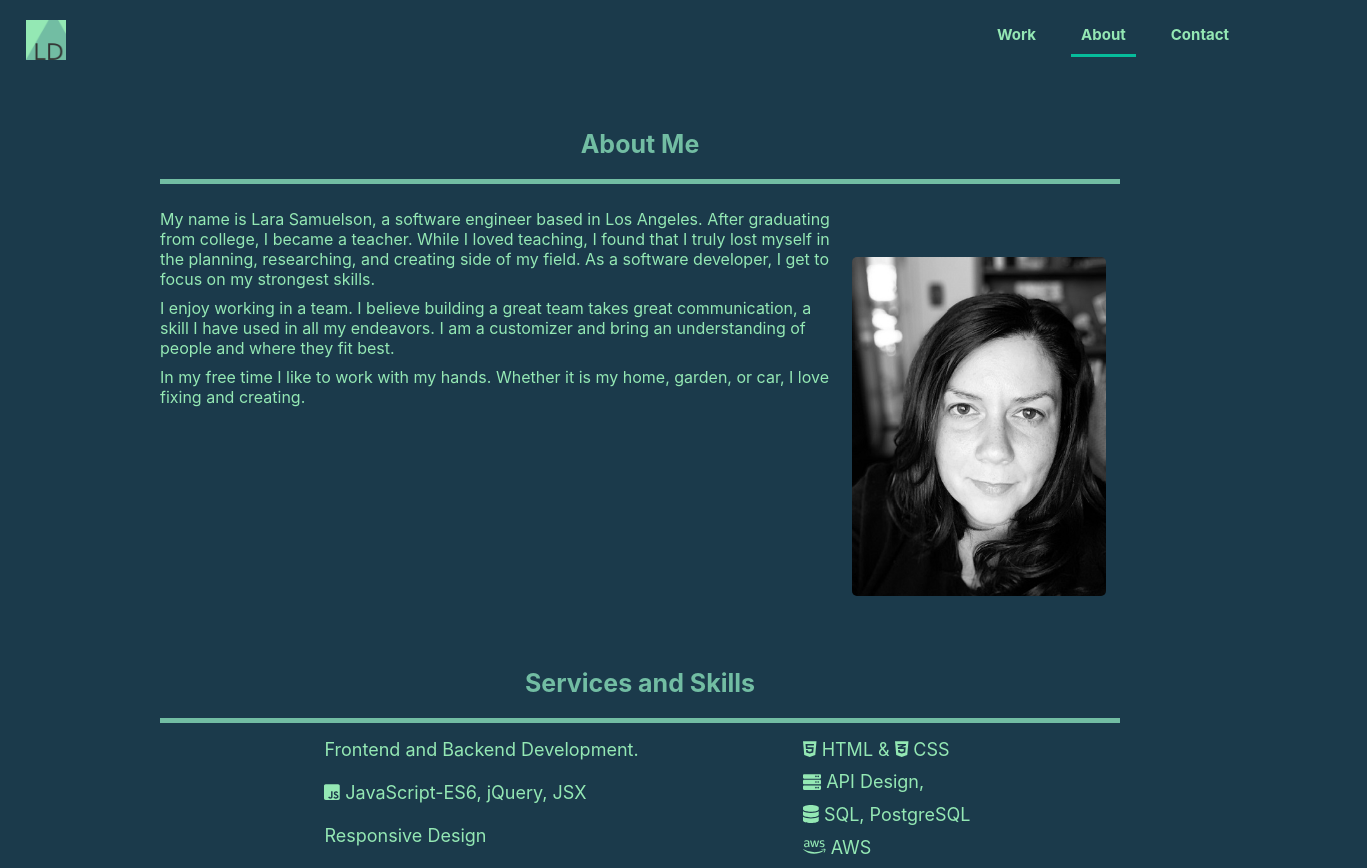
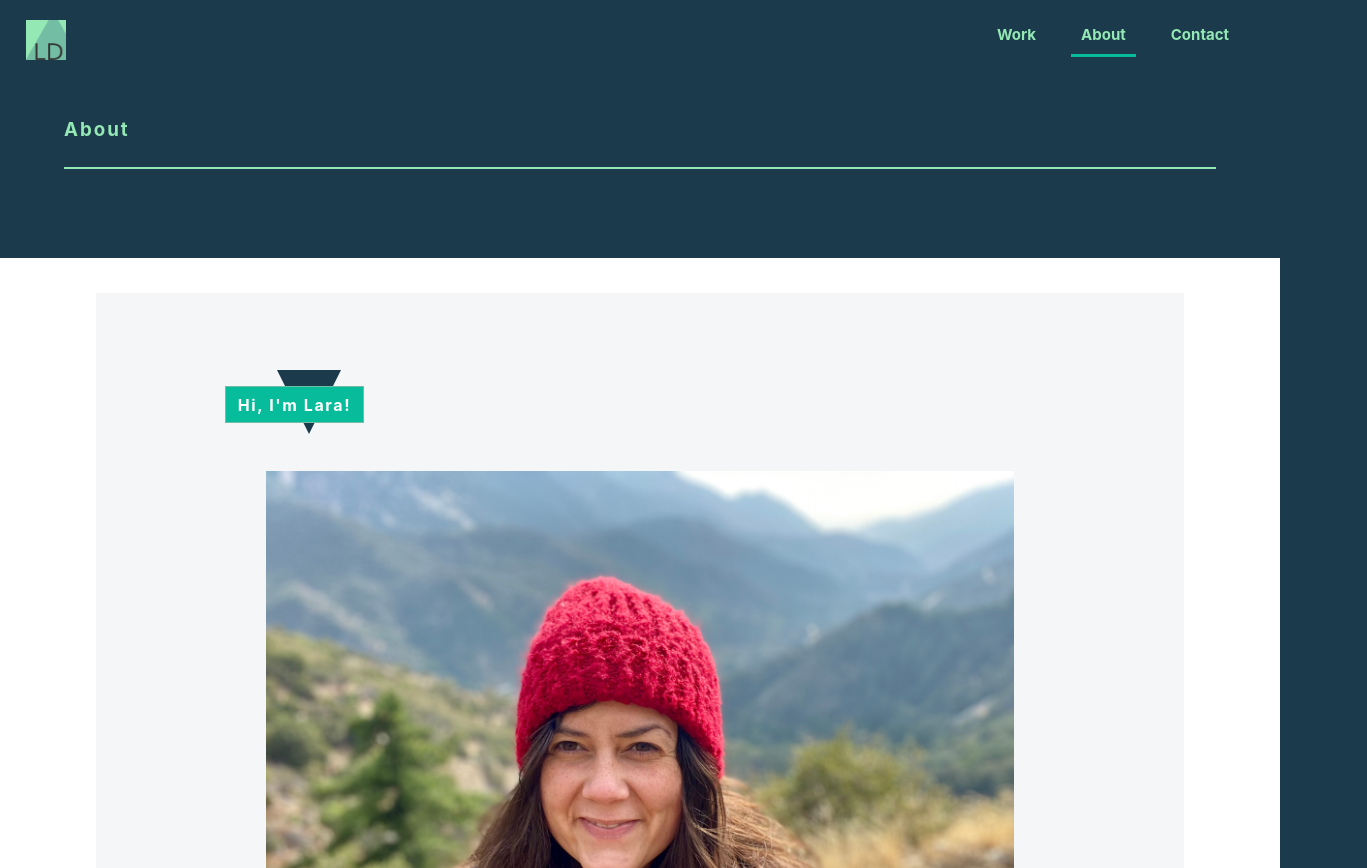
Before and after one commit to LaraDei/laraSamuelson, a React (Create React App) app: page /about in a window 1280 px wide. Shown: the top 868 px of the page, 1367 px wide, since content can reach past the window. Built offline with nearby package versions, Linux system fonts and the light colour scheme; a web font is replaced by a local one.

Commit message:
updated style on about, new img, added footer

```diff
--- a/src/App.css
+++ b/src/App.css
@@ -10,8 +10,11 @@ body{
 }
 .App {
   height: 100%;
+  width: 100%;
   text-align: center;
   margin: auto;
+  min-height: 100hv;
+  padding-bottom: 45px;
 }
 
 .app-main{
@@ -25,13 +28,19 @@ body{
 .App footer {
   display: none;
 }
-
+#footer{
+  position: absolute;
+  bottom: 0;
+  width: 100%;
+  height: 45px;
+  background-color: #1b3a4b;
+}
 
 
 @media (prefers-reduced-motion: no-preference) {
 
 }
-
+/*
 @media(min-width: 600px)  {
   .App footer {
     display: block;
@@ -43,4 +52,4 @@ body{
     z-index: 1;
   }
 
-}
+} */
--- a/src/App.js
+++ b/src/App.js
@@ -40,6 +40,7 @@ export default class App extends Component {
       <main className="app-main">
           {this.renderMainRoutes()}
       </main>
+      <footer id="footer"></footer>
       </div>
     );
   }
--- a/src/components/About/About.css
+++ b/src/components/About/About.css
@@ -1,31 +1,92 @@
 .about{
     display: flex;
     flex-direction: column;
+    margin-top: 25px;
+    color: #94e8b4;
+    text-align: left;
 }
-.about h2 {
-    color: #72bda3;
+.about .wrapper{
+    background-color: white;
+    color: #1b3a4b;
+}
+.about .title{
+    letter-spacing: 2px;
+    text-align: left;
+    margin-left: 5%;
+}
+
+.about .intro{
+    position: relative;
+    display: inline-block;
+    margin: 5% 10% 32px ;
+    text-align: left;
+    width: 100%;
+    height: 100%;
+}
+.second-group{
+    display: flex;
+    justify-content: center;
     text-align: center;
-    padding: 20px 0;
-    border-bottom: 5px solid #72bda3;
+    flex-direction: column;
+    margin: auto;
+}
+.about .hi::before {
+    content: "";
+    display: inline-block;
+    position: absolute;
+    z-index: 0;
+    top: 0;
+    left: 5%;
+    width: 0;
+    height: 0;
+    border-left: 2em solid transparent;
+    border-right: 2em solid transparent;
+    border-top: 4em solid #1b3a4b;
+}
 
+.about .header2.top {
+    z-index: 25;
+    position: relative;
+    text-align: left;
+    font-size: 1em;
+}
+
+.about hr{
+    width: 90%;
+    background-color: #94e8b4;
+    border: none;
+    height: 2px;
+    margin-bottom: 5vw;
 }
 .about img{
-    margin: auto;
-    width: 65%;
-    background-color: black;
-    border-radius: 5px;
+    max-width: 100%;
+    max-height: 100%;
 }
+
 .about .photo-self{
-    background-color: black;
-    padding-top: 5%;
-    padding-bottom: 5%;
-    margin-top: 5vw;
+    margin: 10%;
+    max-width: 96%;
+    max-height: 96%;
+}
+
+.about .header2{
+        color: white;
+        background-color: #06BC9B;
+        border-color: #72bda3;
+        border-style: solid;
+        padding: .45rem .75rem;
+        border-width: 1px;
+        letter-spacing: 0.1em;
+        display: inline-block;
+}
+
+.about .text{
+    margin: 40px 16px;
 }
 
 .about p{
     margin: auto;
-    padding-bottom: 9px;
-    color: #94e8b4;
+    padding-bottom: 16px;
 }
 
 .about ul{
@@ -36,18 +97,24 @@
 .about li{
     list-style: none;
     margin-bottom: 7%;
-    color: #94e8b4;
 }
 
-@media(min-width: 700px)  {
+
+@media(min-width: 1000px)  {
     .about{
-        width: 75%;
+        width: 100%;
         margin: auto;
-        margin-top: 35px;
+        margin-top: 25px;
     }
 
     .about .first-group {
         margin: auto;
+        margin-top: 35px;
+        width: 85%;
+        background-color: #f5f6f7;
+        padding: 25px;
+        text-align: left;
+        font-size: 1rem;
     }
     .bio{
         display: flex;
@@ -55,30 +122,36 @@
         margin-top: 25px;
     }
     .about img{
-        background-color: #1b3a4b;
-        width: 90%;
+        max-width: 100%;
+        max-height: 100%;
     }
+
     .about .photo-self{
-        background-color: #1b3a4b;
-        justify-content: center;
-        flex-grow: 1;
         margin: auto;
+        max-width: 72%;
+        max-height: 72%;
     }
 
     .about .text{
         width: 100%;
         text-align: left;
+        line-height: 1.5;
     }
     .second-group{
-        display: flex;
-        justify-content: space-evenly;
-        margin-right: 25px;
-    }
-    .about h2 {
-        margin: 0;
-        font-size: 25px;
+        width: 85%;
     }
     .about li{
-        font-size: 18px;
+        font-size: 1rem;
+    }
+    .skills-list{
+        margin-left: 40px;
+    }
+    .about ul{
+        -moz-column-count: 3;
+        -moz-column-gap: 60px;
+        -webkit-column-count: 3;
+        -webkit-column-gap: 60px;
+        column-count: 2;
+        column-gap: 60px;
     }
   }
--- a/src/components/About/About.js
+++ b/src/components/About/About.js
@@ -2,17 +2,25 @@ import React from 'react'
 import { FontAwesomeIcon } from '@fortawesome/react-fontawesome'
 import { faNodeJs, faJsSquare, faReact, faHtml5, faCss3Alt, faAws } from'@fortawesome/free-brands-svg-icons'
 import { faDatabase, faServer } from'@fortawesome/free-solid-svg-icons'
-import Lara from '../../images/lara-samuelson.jpg'
+import Lara from '../../images/LaraSamuelson.jpeg'
 import './About.css'
 
 export default function About(){
     return(
         <div id="about" className="about">
+            <h3 className="title">About</h3>
+            <hr className="title-line"></hr>
+            <div className="about wrapper">
                 <div className='first-group'>
-                <h2>About Me</h2>
-                <div className="bio">
+                    <div className="intro">
+                        <div className="hi"><h3 className="header2 top">Hi, I'm Lara!</h3></div>
+                        {/* <div id="triangle-down"></div>     */}
+                    </div>
+                    <div className="photo-self">
+                        <img src={Lara} alt="head shot Lara Samuelson" className="image-self" />
+                    </div>
                     <div className='text'>
-                        <p>My name is Lara Samuelson, a software engineer based in Los Angeles.
+                        <p>I'm a software engineer based in Los Angeles.
                             After graduating from college, I became a teacher. While I loved teaching,
                             I found that I truly lost myself in the planning, researching, and creating
                             side of my field. As a software developer, I get to focus on my strongest skills.
@@ -24,13 +32,11 @@ export default function About(){
                         <p>In my free time I like to work with my hands. Whether
                             it is my home, garden, or car, I love fixing and creating.</p>
                     </div>
-                <div className="photo-self">
-                    <img src={Lara} alt="head shot Lara Samuelson" className="image-self" />
                 </div>
-                </div>
-            </div>
-            <h2>Services and Skills</h2>
+
                 <div className="second-group">
+                    <h3 className="header2" >Services and Skills</h3>
+                    <div className="skills-list">
                         <ul>
                             <li>Frontend and Backend Development.</li>
                             <li><FontAwesomeIcon icon={faJsSquare}/> JavaScript-ES6, jQuery, JSX</li>
@@ -45,5 +51,7 @@ export default function About(){
                         </ul>
                     </div>
                 </div>
+            </div>
+        </div>
     )
 }
```
Also changed, not shown: src/images/LaraSamuelson.jpeg (added). Lines whose indentation alone changed are shown as unchanged.
